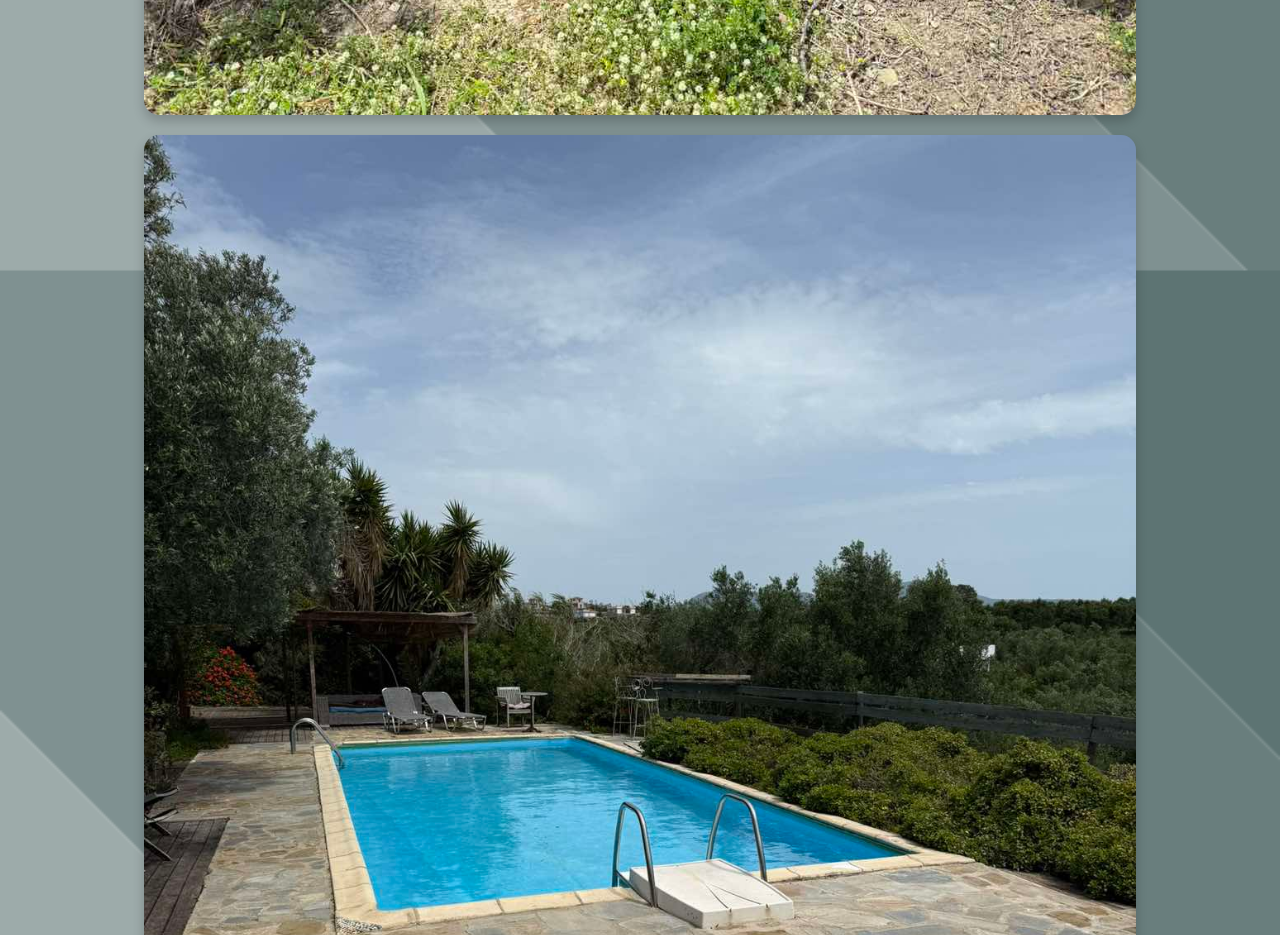
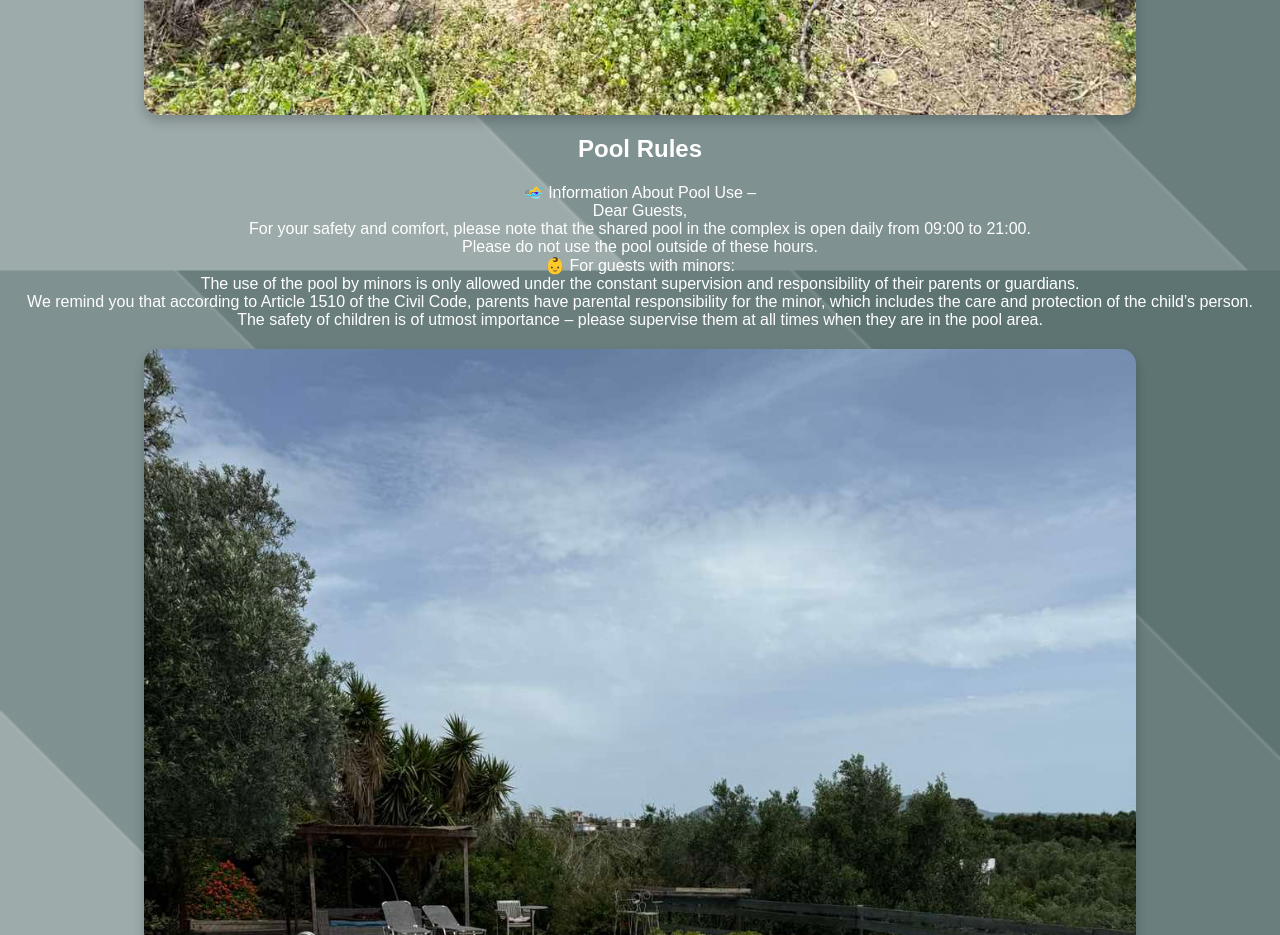
Before and after one commit to Perlahomes/Villa_Sol, a plain HTML site: page check_in.html in a window 1280 px wide. Shown: the part 10440-11375 px from the top of the page. Drawn offline with Linux system fonts and the light colour scheme.

Commit message:
Add files via upload

```diff
--- a/check_in.html
+++ b/check_in.html
@@ -57,6 +57,23 @@
             <h2>Pool</h2>
 
             <img src="images/pool tampela.jpg" id="front-door" alt="Access Code" />
+
+            <h2>Pool Rules</h2>
+            <p>🏊‍♀️ Information About Pool Use – <br>
+
+                Dear Guests,<br>
+
+                For your safety and comfort, please note that the shared pool in the complex is open daily from 09:00 to 21:00.
+                <br>
+                Please do not use the pool outside of these hours.
+                <br>
+                👶 For guests with minors:
+                <br>
+                The use of the pool by minors is only allowed under the constant supervision and responsibility of their parents or guardians.<br>
+
+                We remind you that according to Article 1510 of the Civil Code, parents have parental responsibility for the minor, which includes the care and protection of the child’s person.
+                <br>
+                The safety of children is of utmost importance – please supervise them at all times when they are in the pool area.</p>
             <img src="images/pool.jpg" id="front-door" alt="Access Code" />
 
             <h2>Check-out</h2>
```
Also changed, not shown: 1 other file.
